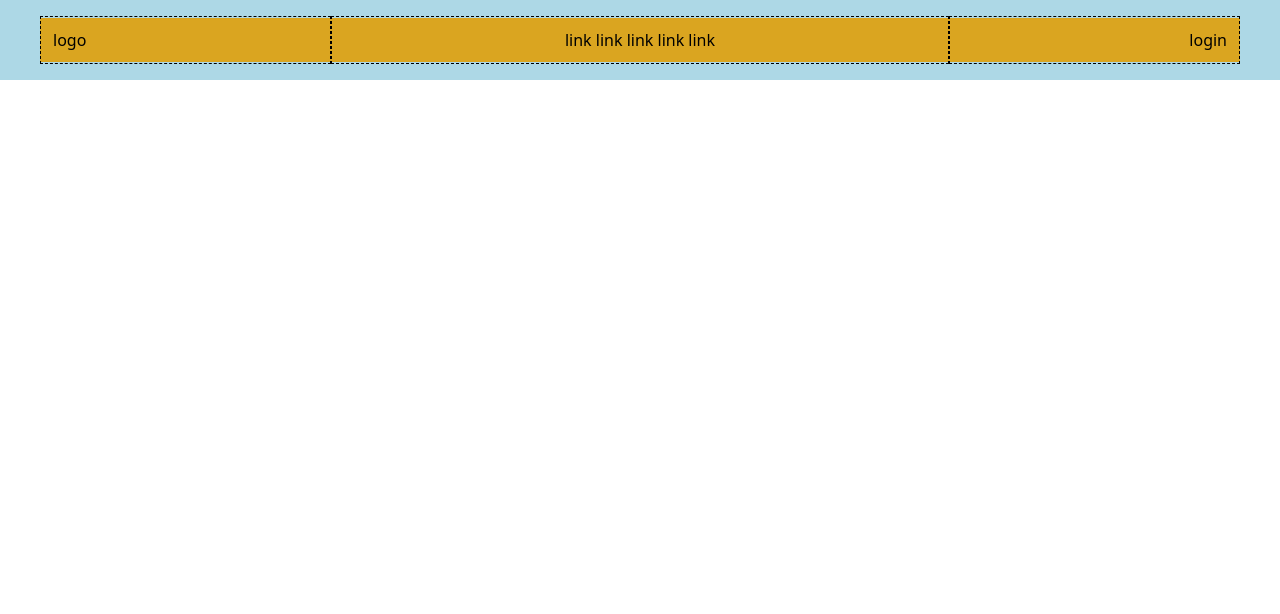
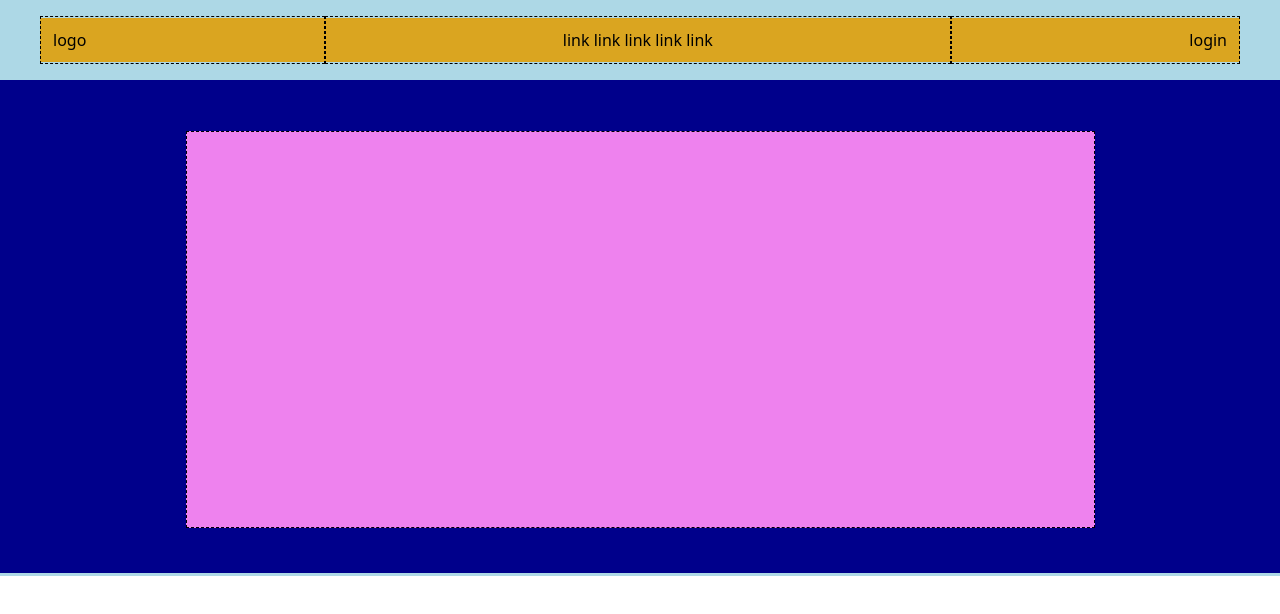
Before and after one commit to RosaD97/htmlcss-struttura-discord, a plain HTML site: page index.html in a window 1280 px wide. Drawn offline with Linux system fonts and the light colour scheme.

Commit message:
header-bottom

```diff
--- a/css/style.css
+++ b/css/style.css
@@ -25,9 +25,23 @@ ______________
     background-color: #daa520;
 }
 
+.debug .header-bottom{
+    background-color: #00008b;
+}
+
+.debug .blocco-pink{
+    background-color: #ee82ee;
+}
+
 /*
 _____________
-Header
+Fine Debug
+______________
+*/
+
+/*
+_____________
+Header-Top
 ______________
 */
 
@@ -53,18 +67,47 @@ nav{
 }
 
 .link{
-    width: 722px;
     justify-content: center;
+    flex-grow: 2;
 }
 
 .logo{
-    width: 337px;
+    flex-grow: 1;
     justify-content: flex-start;
     padding-left: 12px;
 }
 
 .login{
-    width: 337px;
+    flex-grow: 1;
     justify-content: flex-end;
     padding-right: 12px;
 }
+/*
+_____________
+Fine Header-Top
+______________
+*/
+
+/*
+_____________
+Header-Bottom
+______________
+*/
+
+.header-bottom{
+    height: 496px;
+    padding: 51px;
+    border-bottom: 3px solid #add8e6;
+}
+
+.blocco-pink{
+    width: 909px;
+    height: 397px;
+    margin: 0 auto;
+    border: 1px dashed black;
+}
+/*
+_____________
+Fine Header-Bottom
+______________
+*/
--- a/index.html
+++ b/index.html
@@ -21,7 +21,9 @@
             </nav>
         </div>
 
-        <div class="header-bottom"></div>
+        <div class="header-bottom">
+            <div class="blocco-pink"></div>
+        </div>
 
 
     </header>
```
